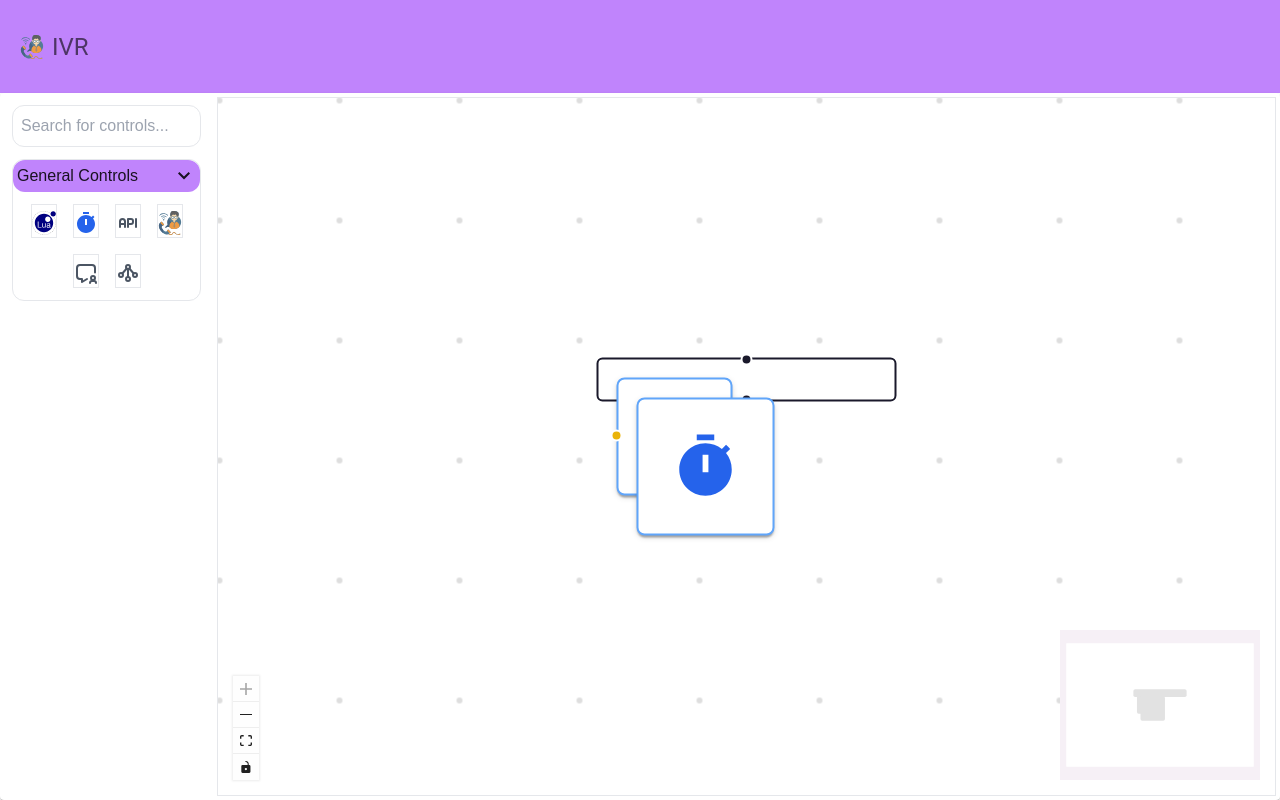
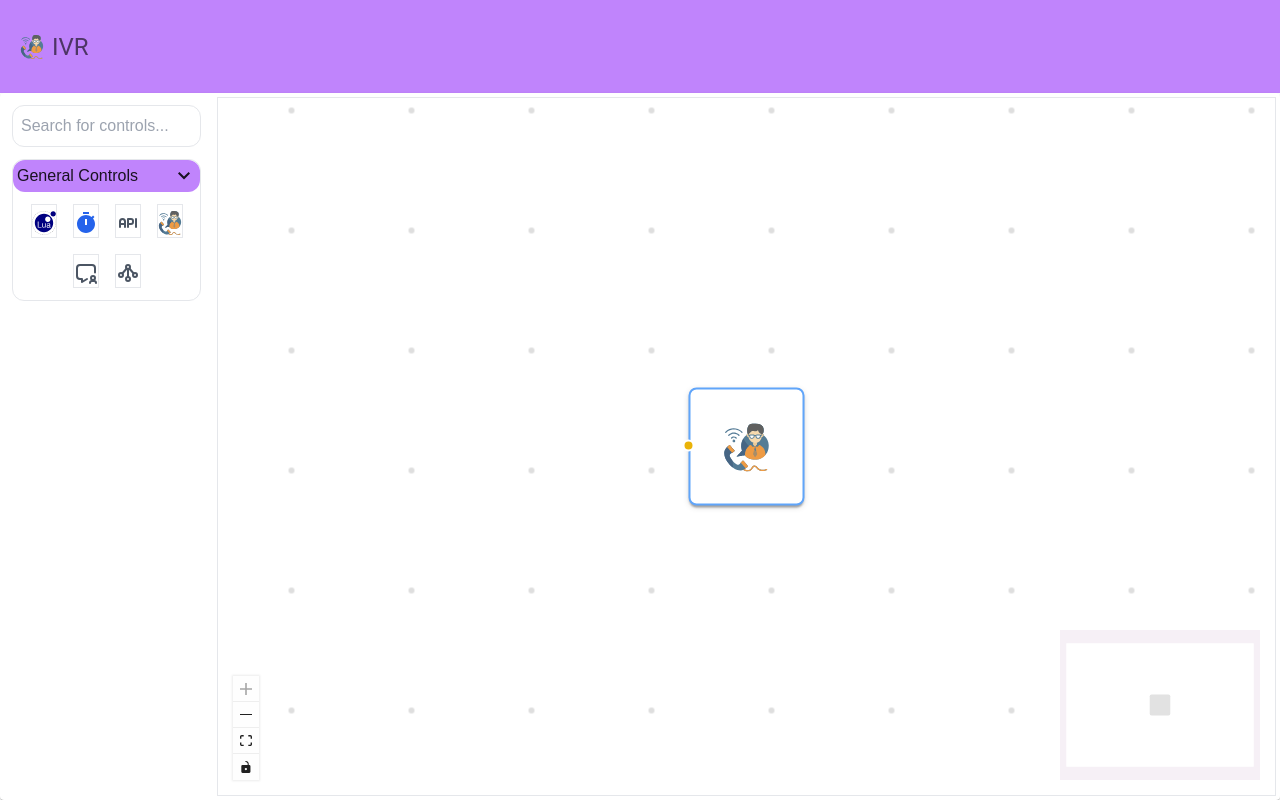
Before and after one commit to AKDODIYA8214/IVR-FrontEnd, a Next.js app: page /ADDIVR in a window 1280 px wide. Built offline with nearby package versions, Linux system fonts and the light colour scheme.

Commit message:
added edges connections

```diff
--- a/package.json
+++ b/package.json
@@ -20,7 +20,8 @@
     "react-dom": "^18",
     "react-icons": "^5.3.0",
     "react-perfect-scrollbar": "^1.5.8",
-    "tailwindcss-logical": "^3.0.1"
+    "tailwindcss-logical": "^3.0.1",
+    "uuid": "^10.0.0"
   },
   "devDependencies": {
     "@types/node": "^20",
--- a/src/views/IVR/componets/nodes/CaseWhen.tsx
+++ b/src/views/IVR/componets/nodes/CaseWhen.tsx
@@ -10,6 +10,7 @@ export default function CaseWhen({ id }) {
   const toolboxRef = useRef(null); // Ref to the toolbox
 
   // Handle node deletion
+
   const handleDelete = useCallback(() => {
     setNodes((nodes) => nodes.filter((node) => node.id !== id));
   }, [id, setNodes]);
--- a/src/views/IVR/componets/nodes/IVRNode.tsx
+++ b/src/views/IVR/componets/nodes/IVRNode.tsx
@@ -9,10 +9,8 @@ export default function IVRNode() {
 
   return (
     <>
-
-
       <Card className='p-4 border border-blue-400'>
-      <Handle id='connection' type="source" position={Position.Left} className='!bg-yellow-500'/>
+      <Handle id='connection' type="target" position={Position.Left} className='!bg-yellow-500'/>
        <SvgIcon>
        <svg version="1.1" xmlns="http://www.w3.org/2000/svg" viewBox="0 0 512 512" width="512" height="512">
       <path
--- a/src/views/IVRAddEditView.tsx
+++ b/src/views/IVRAddEditView.tsx
@@ -10,6 +10,8 @@ import { TimeNode } from "./IVR/componets/nodes/TimeNode";
 import APINode from "./IVR/componets/nodes/ApiNode";
 import UserFeedback from "./IVR/componets/nodes/UserFeedback";
 import CaseWhen from "./IVR/componets/nodes/CaseWhen";
+import {v4 as uuidv4} from 'uuid';
+import { isGeneratorFunction } from "util/types";
 
 const nodeTypes = {
   ivrnode: IVRNode,
@@ -25,30 +27,22 @@ const defaultEdgeOptions = {
 
 const initialNodes: any[] = [
   {
-    id: "1",
-    type: "luanode",
-    position: { x: 100, y: 100 },
-  },
-  {
     id: "2",
     type: "ivrnode",
     position: { x: 110, y: 110 },
   },
-  {
-    id: "3",
-    type: "timenode",
-    position: { x: 120, y: 120 },
-  },
+
 ];
 
 let id = 0;
-const getId = () => `node_${id++}`;
+const getId = () => uuidv4();
+const nodeMap=new Map();
 export default function IVRAddEditView() {
   const [nodes, setNodes] = useNodesState(initialNodes);
   const [edges, setEdges] = useEdgesState([]);
   const [reactFlowInstance, setReactFlowInstance] = useState<any | null>(null);
 
-  const onConnect = useCallback((connection: any) => setEdges((eds: any) => addEdge({ ...connection, type: "simplebezier" }, eds) as any), [setEdges]);
+  // const onConnect = useCallback((connection: any) => setEdges((eds: any) => addEdge({ ...connection, type: "simplebezier" }, eds) as any), [setEdges]);
 
   const onNodesChange = useCallback((changes: any) => setNodes((nds) => applyNodeChanges(changes, nds)), [setNodes]);
 
@@ -59,10 +53,51 @@ export default function IVRAddEditView() {
     event.dataTransfer.dropEffect = "move";
   }, []);
 
+  const onConnect = useCallback((connection: any) => {
+    setEdges((prevEdges: any) => {
+      const { source, target, sourceHandle, targetHandle } = connection;
+
+      const customEdgeId = `${source}-${target}`;
+
+      // Use the previous state to access the most recent nodes
+      // const sourceNode = nodes.find((node) => {
+
+      //   return node.id === source; // Check for a match
+      // });
+
+
+      // // Check if the source node allows multiple edges
+      // if (sourceNode && !sourceNode.allowMultipleEdges) {
+      //   // Check if the source node already has an edge
+      //   const existingEdge = prevEdges.find((edge) => edge.source === source);
+
+      //   if (existingEdge) {
+      //     console.log(`Connection denied: Node '${source}' allows only one outgoing edge.`);
+      //     return prevEdges; // Return the current edges without adding a new one
+      //   }
+      // }
+      const {edges,allwoedMultiple}=nodeMap.get(id);
+      if(edges>1&&allwoedMultiple===true){
+        return;
+      }
+      nodeMap.get(id)['edges']++;
+      const newEdge = {
+        ...connection,
+        id: customEdgeId,
+        type: "simplebezier",
+      };
+
+      console.log("New edge created:", newEdge);
+
+      // Return updated edges array
+      return [...prevEdges, newEdge];
+    });
+  }, [nodes, setEdges]); // Make sure to include nodes and setEdges as dependencies
+
   const onDrop = useCallback(
     (event: any) => {
       event.preventDefault();
-
+      console.log(event.dataTransfer.getData("application/reactflow"))
       const type = event.dataTransfer.getData("application/reactflow");
 
       if (typeof type === "undefined" || !type) {
@@ -80,7 +115,7 @@ export default function IVRAddEditView() {
         position,
         data: { label: `${type} node` },
       };
-
+      nodeMap.set(id,{edges:0,allwoedMultiple:type=='menunode'?true:false});
       setNodes((nds) => nds.concat(newNode));
     },
     [reactFlowInstance]
```
